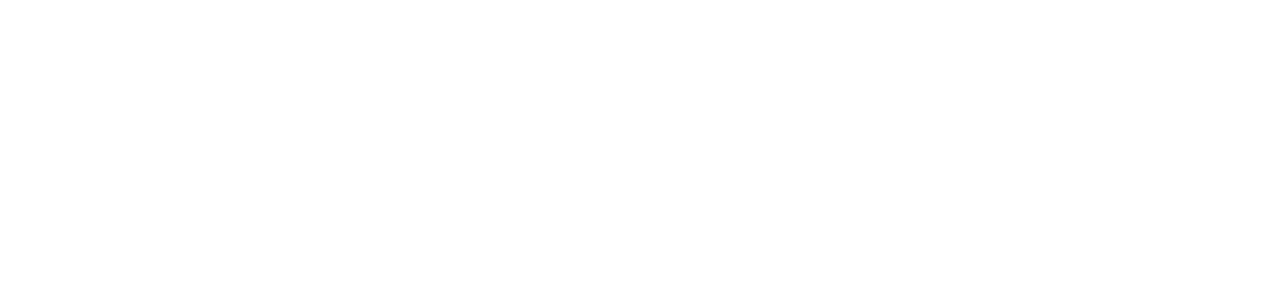
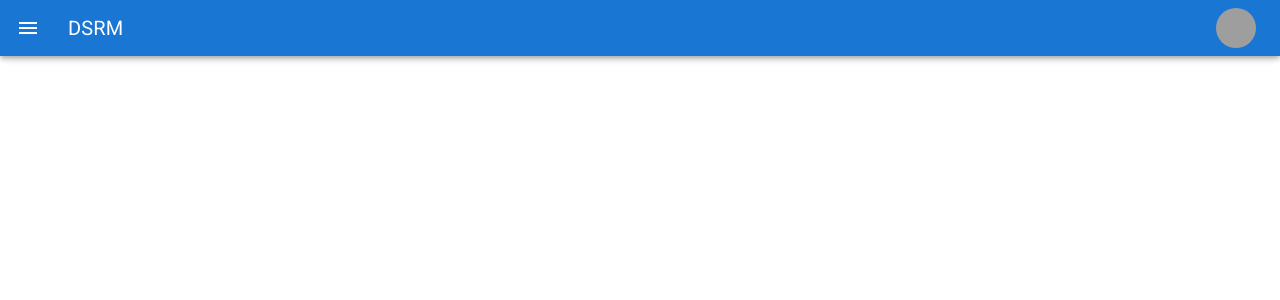
Before and after one commit to dorm-social-room-manager/dsrm-frontend, a React (Vite) app: page /dashboard in a window 1280 px wide. Before the commit this address had no page. Shown: the top 300 px of the page. Built offline with nearby package versions, Linux system fonts and the light colour scheme; grey boxes are pictures that could not be loaded.

Commit message:
feat(dashboard): add dashboard header
* feat: created dashboardHeader

Related work item: GH-12

* feat: added prop passing

Related work item: GH-12

```diff
--- a/src/App.tsx
+++ b/src/App.tsx
@@ -1,4 +1,5 @@
 import { Route, Routes } from 'react-router-dom';
+import { DashboardPage } from './pages/DashboardPage';
 import { LoginPage } from './pages/LoginPage';
 import { RegisterPage } from './pages/RegisterPage';
 
@@ -13,6 +14,10 @@ export function App() {
         path='/register'
         element={<RegisterPage />}
       />
+      <Route
+        path='/dashboard'
+        element={<DashboardPage />}
+      />
     </Routes>
   );
 }
--- /dev/null
+++ b/src/components/DashboardHeader/DashboardHeader.tsx
@@ -0,0 +1,37 @@
+import { AppBar, Avatar, Box, IconButton, Toolbar, Typography } from '@mui/material';
+import { DashboardHeaderProps } from './DashboardHeader.types';
+import MenuIcon from '@mui/icons-material/Menu';
+import { useTranslation } from 'react-i18next';
+
+export function DashboardHeader(props: DashboardHeaderProps) {
+  const { t } = useTranslation();
+  return (
+    <Box>
+      <AppBar>
+        <Toolbar>
+          <IconButton
+            color='inherit'
+            size='large'
+            edge='start'
+          >
+            <MenuIcon />
+          </IconButton>
+          <Typography
+            marginLeft={2}
+            variant='h6'
+            component='div'
+            width='100%'
+          >
+            {t('dashboard.logo')}
+          </Typography>
+          <IconButton>
+            <Avatar
+              alt={props.userName === undefined ? 'User' : props.userName}
+              src={props.userAvatar === undefined ? '' : props.userAvatar}
+            />
+          </IconButton>
+        </Toolbar>
+      </AppBar>
+    </Box>
+  );
+}
--- /dev/null
+++ b/src/components/DashboardHeader/DashboardHeader.types.ts
@@ -0,0 +1,4 @@
+export interface DashboardHeaderProps {
+  userAvatar?: string;
+  userName?: string;
+}
--- a/src/i18n/i18n.ts
+++ b/src/i18n/i18n.ts
@@ -1,3 +1,5 @@
+import * as dashboardEN from '../locales/en/dashboard.json';
+import * as dashboardPL from '../locales/pl/dashboard.json';
 import * as footerEN from '../locales/en/footer.json';
 import * as footerPL from '../locales/pl/footer.json';
 import * as headerEN from '../locales/en/header.json';
@@ -12,6 +14,7 @@ import { initReactI18next } from 'react-i18next';
 const resources = {
   en: {
     components: {
+      dashboard: dashboardEN,
       footer: footerEN,
       header: headerEN,
       loginForm: loginFormEN,
@@ -20,6 +23,7 @@ const resources = {
   },
   pl: {
     components: {
+      dashboard: dashboardPL,
       footer: footerPL,
       header: headerPL,
       loginForm: loginFormPL,
--- /dev/null
+++ b/src/locales/en/dashboard.json
@@ -0,0 +1,3 @@
+{
+    "logo": "DSRM"
+}
--- /dev/null
+++ b/src/locales/pl/dashboard.json
@@ -0,0 +1,3 @@
+{
+    "logo": "DSRM"
+}
--- /dev/null
+++ b/src/pages/DashboardPage.tsx
@@ -0,0 +1,10 @@
+import { DashboardHeader } from '../components/DashboardHeader/DashboardHeader';
+import { DashboardHeaderProps } from '../components/DashboardHeader/DashboardHeader.types';
+
+const dashboardHeaderProps: DashboardHeaderProps = {
+  userAvatar: 'https://www.w3schools.com/howto/img_avatar.png',
+  userName: 'User',
+};
+export function DashboardPage() {
+  return <DashboardHeader {...dashboardHeaderProps} />;
+}
```
